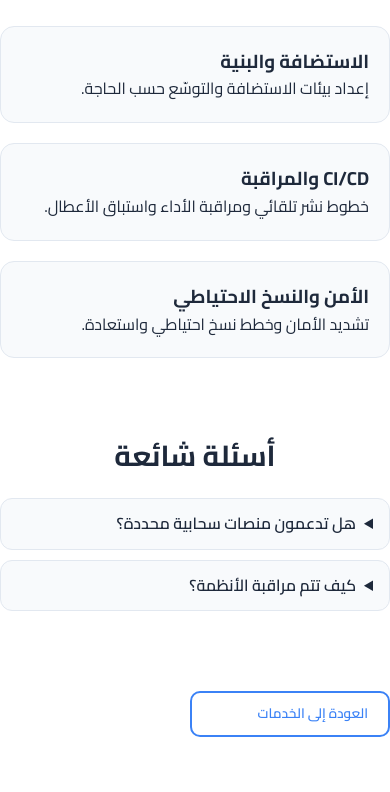
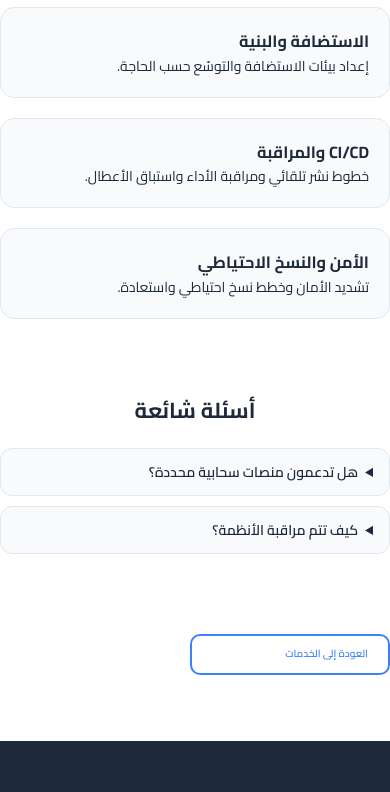
Before and after one commit to MGTO21/statistics-center-website, a plain HTML site: page services/cloud.html in a window 390 px wide. Shown: the part 241-1033 px from the top of the page. Drawn offline with Linux system fonts and the light colour scheme.

Commit message:
إصلاح مشكلة viewport للهواتف - ضمان العرض الصحيح على الأجهزة المحمولة

```diff
--- a/script.js
+++ b/script.js
@@ -268,6 +268,27 @@ window.addEventListener('load', () => {
     document.body.classList.add('loaded');
 });
 
+// Force mobile viewport on mobile devices
+function forceMobileViewport() {
+    const isMobile = /Android|webOS|iPhone|iPad|iPod|BlackBerry|IEMobile|Opera Mini/i.test(navigator.userAgent);
+    const isSmallScreen = window.innerWidth <= 768;
+
+    if (isMobile || isSmallScreen) {
+        // Force mobile viewport
+        const viewport = document.querySelector('meta[name="viewport"]');
+        if (viewport) {
+            viewport.setAttribute('content', 'width=device-width, initial-scale=1.0, maximum-scale=1.0, user-scalable=no');
+        }
+
+        // Add mobile class to body
+        document.body.classList.add('mobile-device');
+    }
+}
+
+// Run on load and resize
+window.addEventListener('load', forceMobileViewport);
+window.addEventListener('resize', forceMobileViewport);
+
 // Add some interactive hover effects
 document.querySelectorAll('.service-card, .consultation-item').forEach(card => {
     card.addEventListener('mouseenter', function() {
--- a/styles.css
+++ b/styles.css
@@ -39,6 +39,12 @@
     --brand: #34d399;
 }
 
+html {
+    -webkit-text-size-adjust: 100%;
+    -ms-text-size-adjust: 100%;
+    -webkit-tap-highlight-color: transparent;
+}
+
 body {
     font-family: 'Cairo', sans-serif;
     line-height: 1.6;
@@ -48,6 +54,26 @@ body {
     overflow-x: hidden;
     -webkit-text-size-adjust: 100%;
     -ms-text-size-adjust: 100%;
+    margin: 0;
+    padding: 0;
+    width: 100%;
+    min-height: 100vh;
+}
+
+/* Mobile device specific styles */
+body.mobile-device {
+    font-size: 14px;
+}
+
+body.mobile-device .container {
+    width: 100%;
+    max-width: 100%;
+    padding: 0 15px;
+}
+
+body.mobile-device .hero-content {
+    width: 100%;
+    padding: 0 10px;
 }
 
 /* Accessibility and motion preferences */
@@ -60,13 +86,22 @@ body {
     * { animation: none !important; transition: none !important; }
 }
 
+* {
+    box-sizing: border-box;
+}
+
 .container {
     max-width: 1200px;
     margin: 0 auto;
     padding: 0 20px;
+    width: 100%;
 }
 
-img { max-width: 100%; height: auto; }
+/* Ensure all elements are responsive */
+img, video, iframe {
+    max-width: 100%;
+    height: auto;
+}
 
 /* Navigation */
 .navbar {
@@ -1034,6 +1069,30 @@ section, .hero, .navbar, footer { width: 100%; overflow-x: hidden; }
     100% { background-position: 40px 40px, 40px 40px; }
 }
 
+/* Mobile First Approach */
+@media screen and (max-width: 767px) {
+    .container {
+        padding: 0 15px;
+        width: 100%;
+    }
+
+    .hero-content {
+        width: 100%;
+        padding: 0 10px;
+    }
+
+    .services-grid,
+    .consultation-grid {
+        width: 100%;
+    }
+
+    .service-card,
+    .consultation-item {
+        width: 100%;
+        margin: 0;
+    }
+}
+
 /* Responsive Design */
 @media (max-width: 1024px) {
     .container {
@@ -1059,6 +1118,11 @@ section, .hero, .navbar, footer { width: 100%; overflow-x: hidden; }
 }
 
 @media (max-width: 768px) {
+    /* Force mobile layout */
+    html {
+        font-size: 14px;
+    }
+
     .hamburger {
         display: flex;
     }
@@ -1188,12 +1252,20 @@ section, .hero, .navbar, footer { width: 100%; overflow-x: hidden; }
 }
 
 @media (max-width: 480px) {
+    /* Force mobile layout for small screens */
+    html {
+        font-size: 12px;
+    }
+
     .container {
         padding: 0 15px;
+        width: 100%;
+        max-width: 100%;
     }
 
     .nav-container {
         padding: 0 10px;
+        width: 100%;
     }
 
     .hero-content {
```
Also changed, not shown: index.html (+1 -1 lines).
